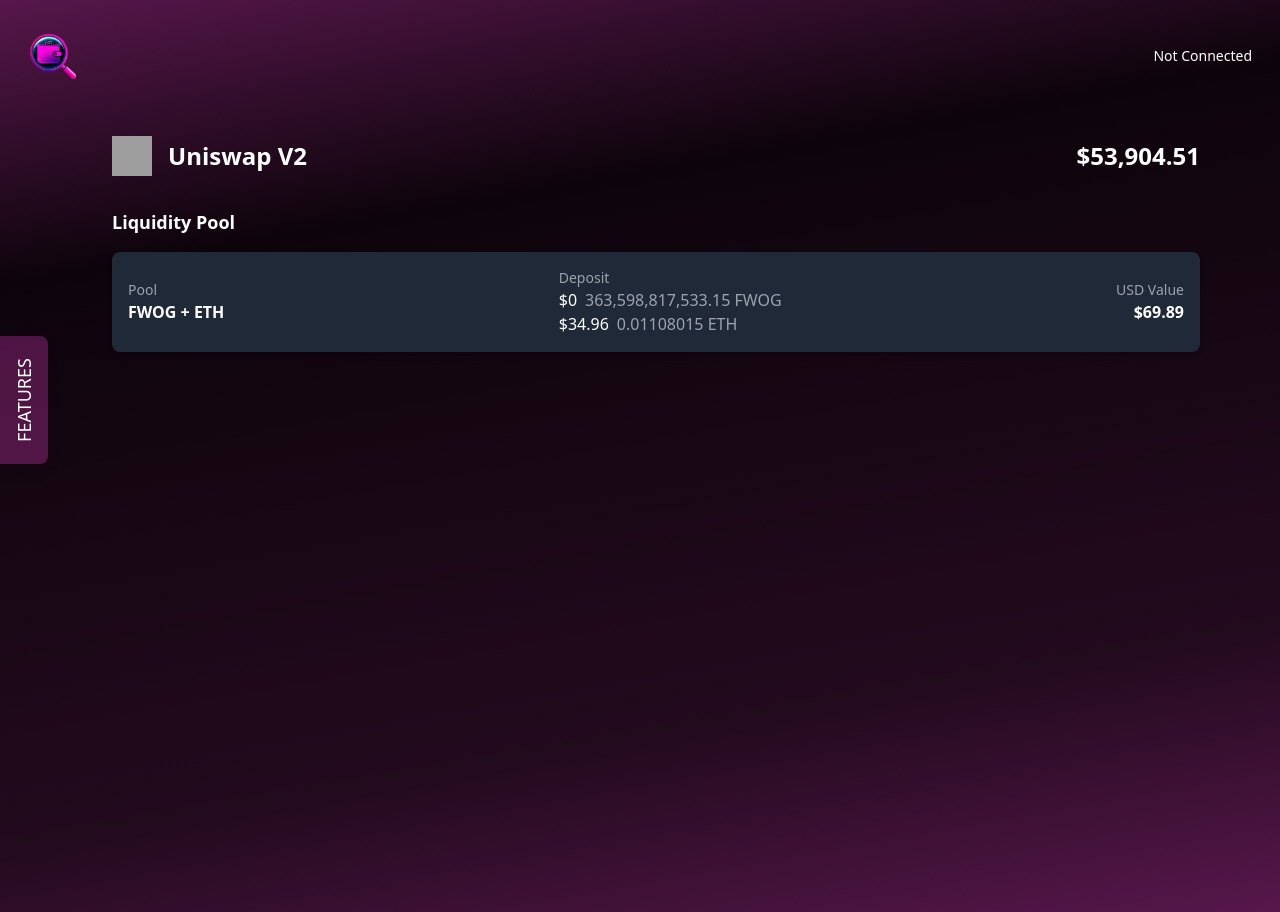
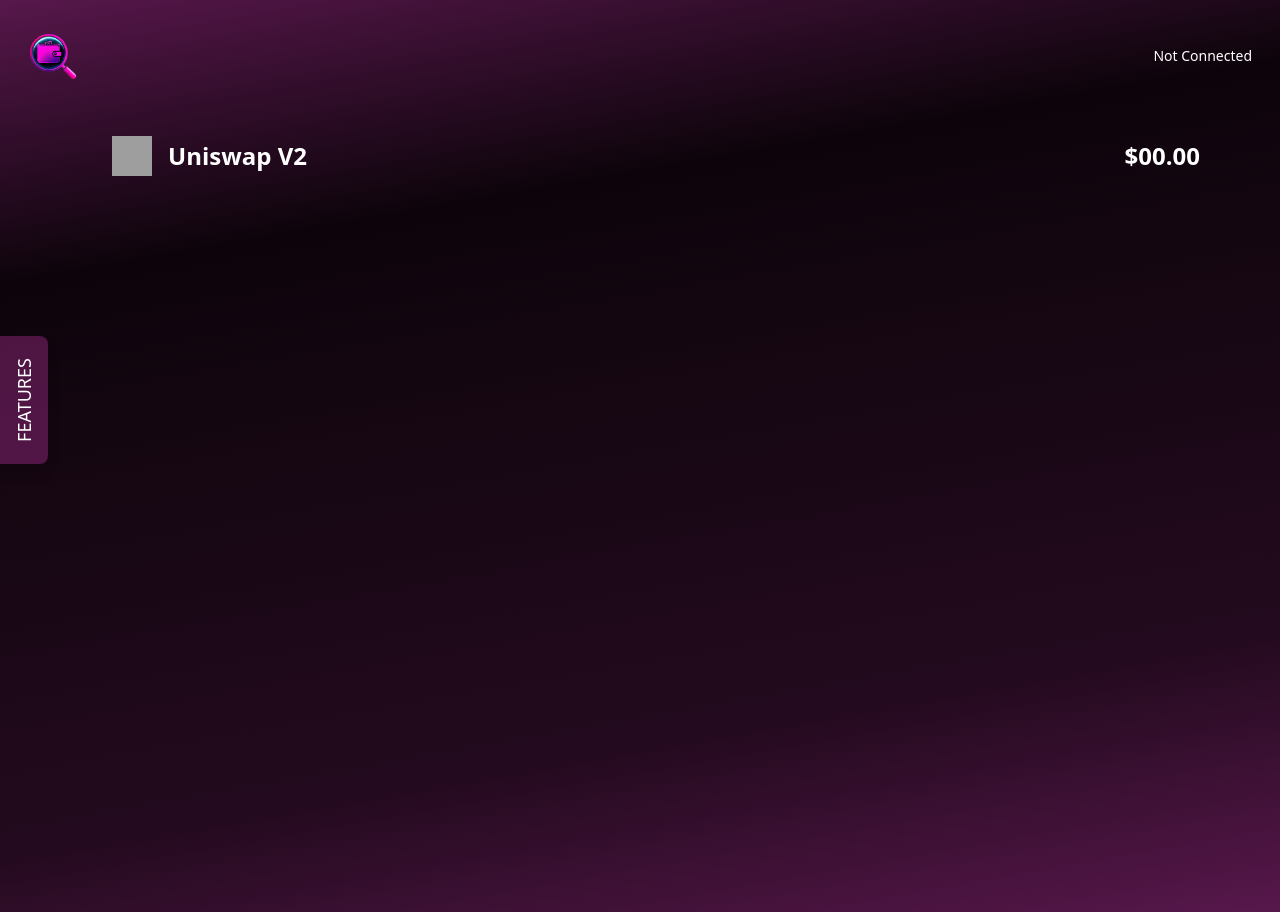
Before and after one commit to GeekyKartikey/wealth-lens, a Next.js app: page /uniswap in a window 1280 px wide. Built offline with nearby package versions, Linux system fonts and the light colour scheme; grey boxes are pictures that could not be loaded.

Commit message:
Changes Done

```diff
--- a/app/uniswap/page.jsx
+++ b/app/uniswap/page.jsx
@@ -15,15 +15,7 @@
           />
           <h1 className="text-2xl font-bold">Uniswap V2</h1>
         </div>
-        <p className="text-2xl font-bold">{uniswapData.totalValue}</p>
-      </div>
-
-      {/* Liquidity Pool Section */}
-      <div>
-        <h2 className="text-lg font-semibold mb-4">Liquidity Pool</h2>
-        {uniswapData.pools.map((pool, index) => (
-          <Pool key={index} pool={pool} />
-        ))}
+        <p className="text-2xl font-bold">$00.00</p>
       </div>
     </div>
   );
--- a/components/NFTSection.jsx
+++ b/components/NFTSection.jsx
@@ -3,7 +3,7 @@
 export default function NFTSection({ nfts }) {
   return (
     <div className="grid grid-cols-1 md:grid-cols-2 lg:grid-cols-4 gap-6">
-        <h1 className="text-white text-xl font-medium">You need to hurry up!</h1>
+        <h1 className="text-white text-xl font-medium">Grab Some!</h1>
     </div>
   );
 }
```
